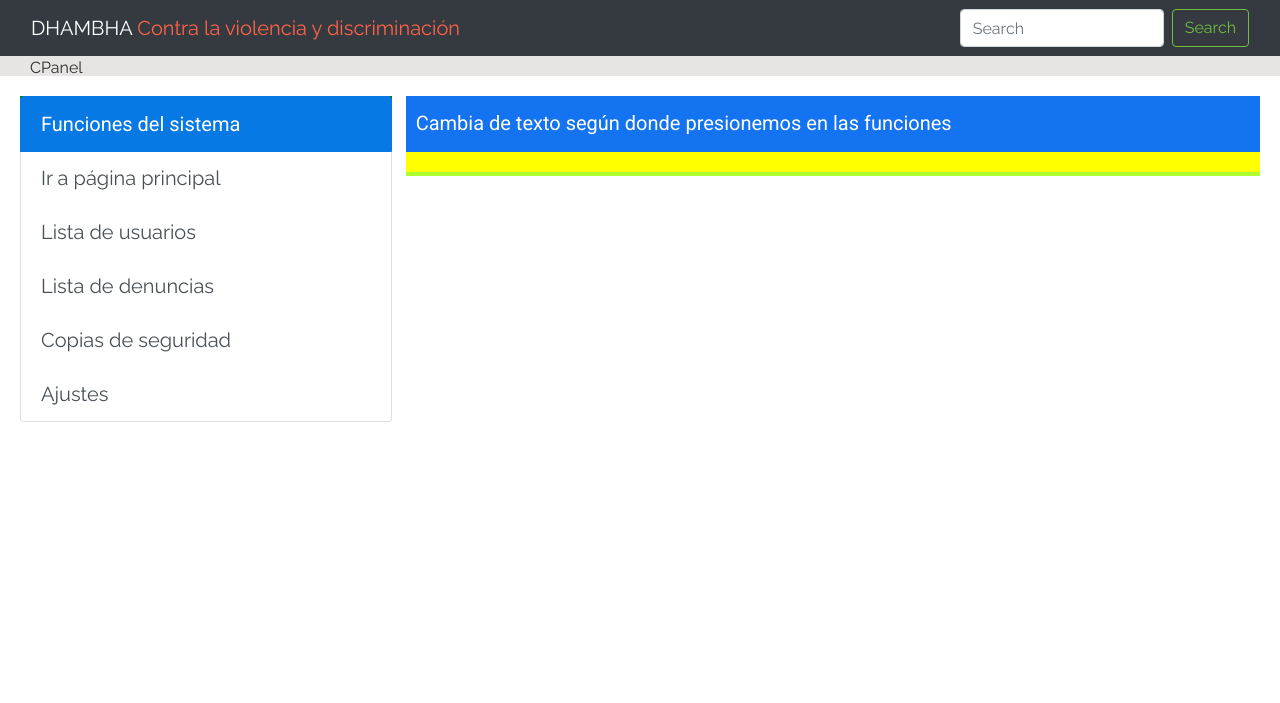
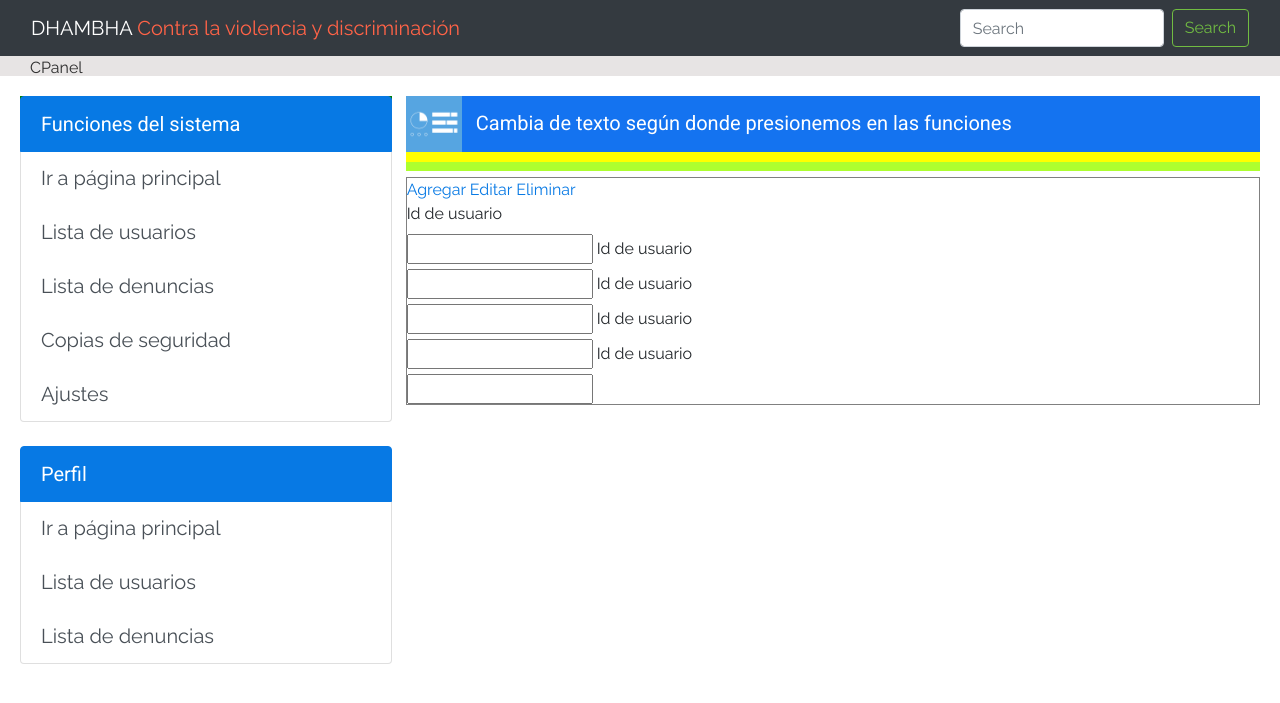
Before and after one commit to Anier-98/Plataforma_violencia, a PHP site: page /ADMIN/index.html in a window 1280 px wide. Shown: the top 703 px of the page. Run offline with PHP 8.4, Linux system fonts and the light colour scheme.

Commit message:
Creando formulario de Cpanel

```diff
--- a/ADMIN/estilos.css
+++ b/ADMIN/estilos.css
@@ -20,7 +20,7 @@
     background-color: greenyellow;
     float: right;
     width: 68.9%;
-    height: 80px;
+    height: 75px;
 }
 #lista{
     font-size: 20px;
@@ -43,6 +43,15 @@
 }
 #show{
     width: 100%;
-    height: 20px;
+    height: 10px;
     background-color: yellow;
 }
+#sect{
+    width: 100%;
+    height: auto;
+    margin-top: 15px;
+    border: solid 1px gray;
+}
+#AddUsr,formUserAdd{
+    width: 100%;s
+}
--- a/ADMIN/index.html
+++ b/ADMIN/index.html
@@ -47,15 +47,47 @@
                 <a href="#" class="list-group-item list-group-item-action">Lista de denuncias</a>
                 <a href="#" class="list-group-item list-group-item-action">Copias de seguridad</a>
                 <a href="#" class="list-group-item list-group-item-action">Ajustes</a>
+            </div><br>
+            <div id="lista" class="list-group">
+                <a id="head" class="list-group-item list-group-item-action active" aria-current="true" style="    font-family: 'Roboto', sans-serif;">
+                  Perfil
+                </a>
+                <a href="#" class="list-group-item list-group-item-action">Ir a página principal</a>
+                <a href="#" class="list-group-item list-group-item-action">Lista de usuarios</a>
+                <a href="#" class="list-group-item list-group-item-action">Lista de denuncias</a>
             </div>
         </div>
         <div id="right">
             <header id="mn-header">
+                <img src="../images//panelC.png" style="width: 56px;margin-top:-4px;" alt="">
                 <label id="cmab" for="">Cambia de texto según donde presionemos en las funciones</label>
             </header>
-            <main id="show">
-
-            </main>
+            <div id="show"></div>
+            <section id="sect">
+                <div id="resultados">
+                    <div id="AddUsr">
+                        <form action="" id="formUserAdd">
+                            <div id="form-header">
+                                <a href="">Agregar</a>
+                                <a href="">Editar</a>
+                                <a href="">Eliminar</a>
+                            </div>
+                            <div id="form-main">
+                                <label for="">Id de usuario</label><br>
+                                <input type="text" name="" id="">
+                                <label for="">Id de usuario</label><br>
+                                <input type="text" name="" id="">
+                                <label for="">Id de usuario</label><br>
+                                <input type="text" name="" id="">
+                                <label for="">Id de usuario</label><br>
+                                <input type="text" name="" id="">
+                                <label for="">Id de usuario</label><br>
+                                <input type="text" name="" id="">
+                            </div>
+                        </form>
+                    </div>
+                </div>
+            </section>
         </div>
     </main>
     <footer>
```
Also changed, not shown: images/astro.png (added).
